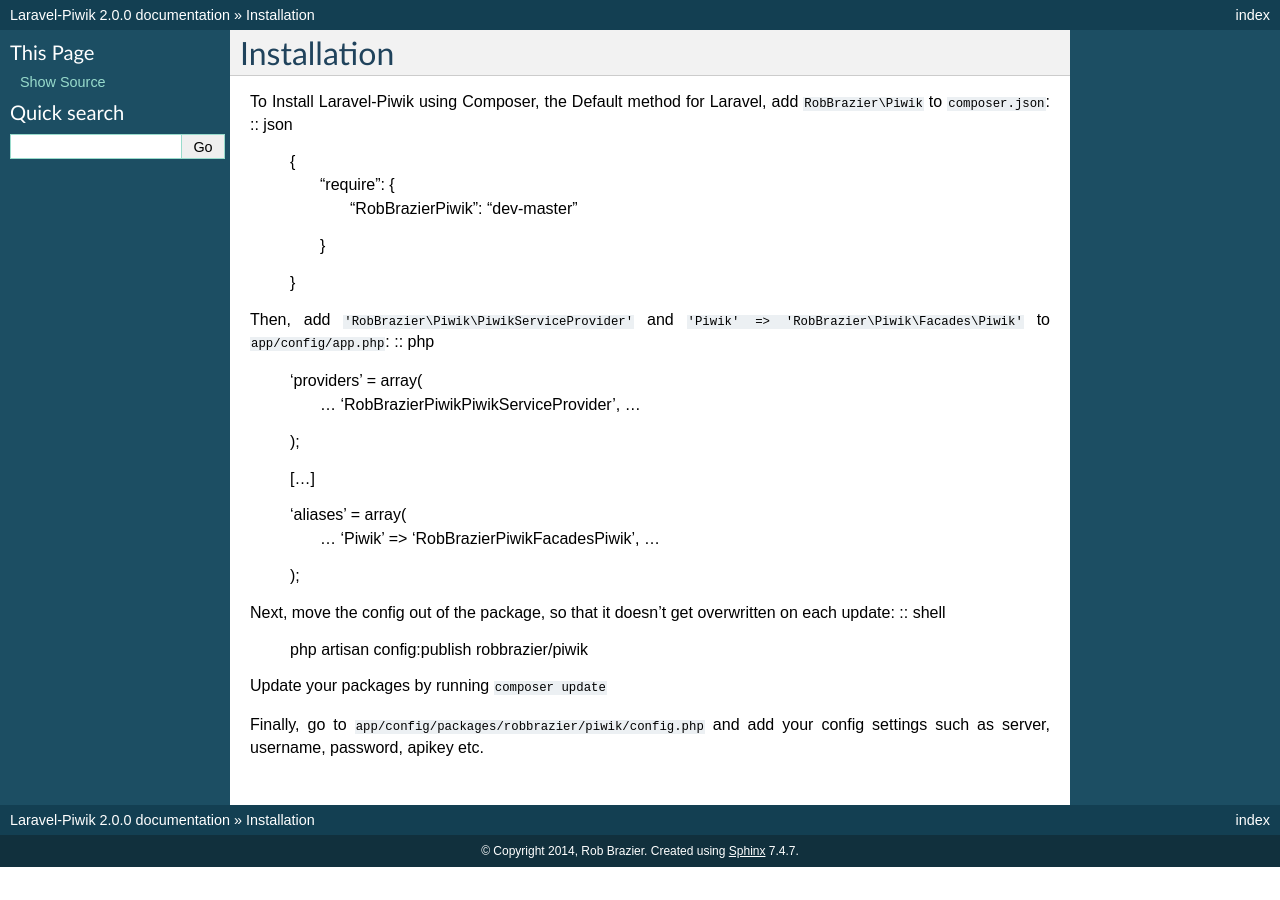
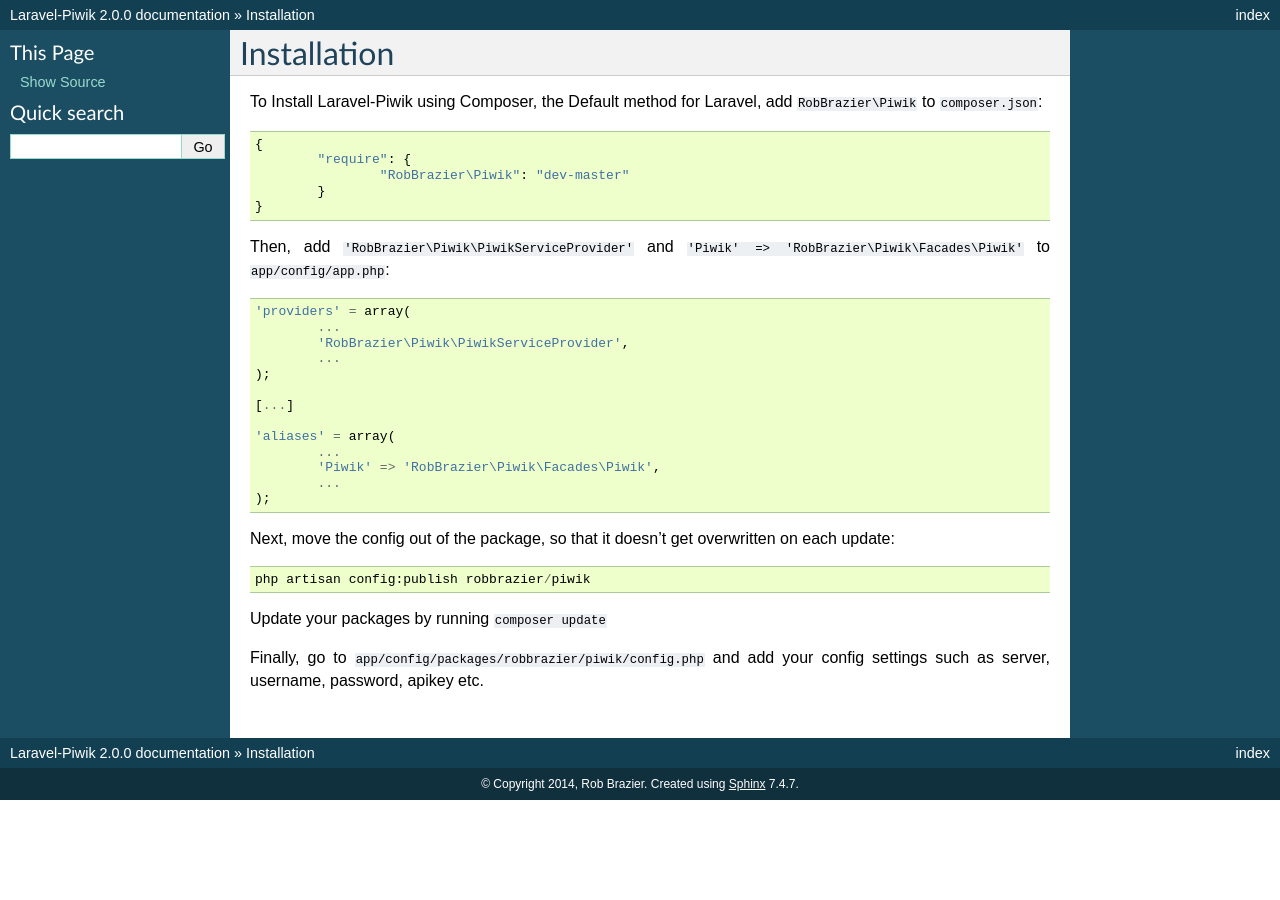
Before and after one commit to RobBrazier/Laravel_Piwik, a Sphinx documentation site: the page built from docs/installation.rst, in a window 1280 px wide. Built offline with Sphinx 7.4.7, drawn with Linux system fonts in a browser that asks for light colours.

Commit message:
DOCS - I give up with the syntax highlighting... just leave it as default

```diff
--- a/docs/installation.rst
+++ b/docs/installation.rst
@@ -2,7 +2,7 @@ Installation
 ============
 
 To Install Laravel-Piwik using Composer, the Default method for Laravel, add ``RobBrazier\Piwik`` to ``composer.json``:
-:: json
+::
 	{
 		"require": {
 			"RobBrazier\Piwik": "dev-master"
@@ -10,7 +10,7 @@ To Install Laravel-Piwik using Composer, the Default method for Laravel, add ``R
 	}
 
 Then, add ``'RobBrazier\Piwik\PiwikServiceProvider'`` and ``'Piwik' => 'RobBrazier\Piwik\Facades\Piwik'`` to ``app/config/app.php``:
-:: php
+::
 	'providers' = array(
 		...
 		'RobBrazier\Piwik\PiwikServiceProvider',
@@ -26,7 +26,7 @@ Then, add ``'RobBrazier\Piwik\PiwikServiceProvider'`` and ``'Piwik' => 'RobBrazi
 	);
 
 Next, move the config out of the package, so that it doesn't get overwritten on each update:
-:: shell
+::
 	php artisan config:publish robbrazier/piwik
 
 Update your packages by running ``composer update``
```
